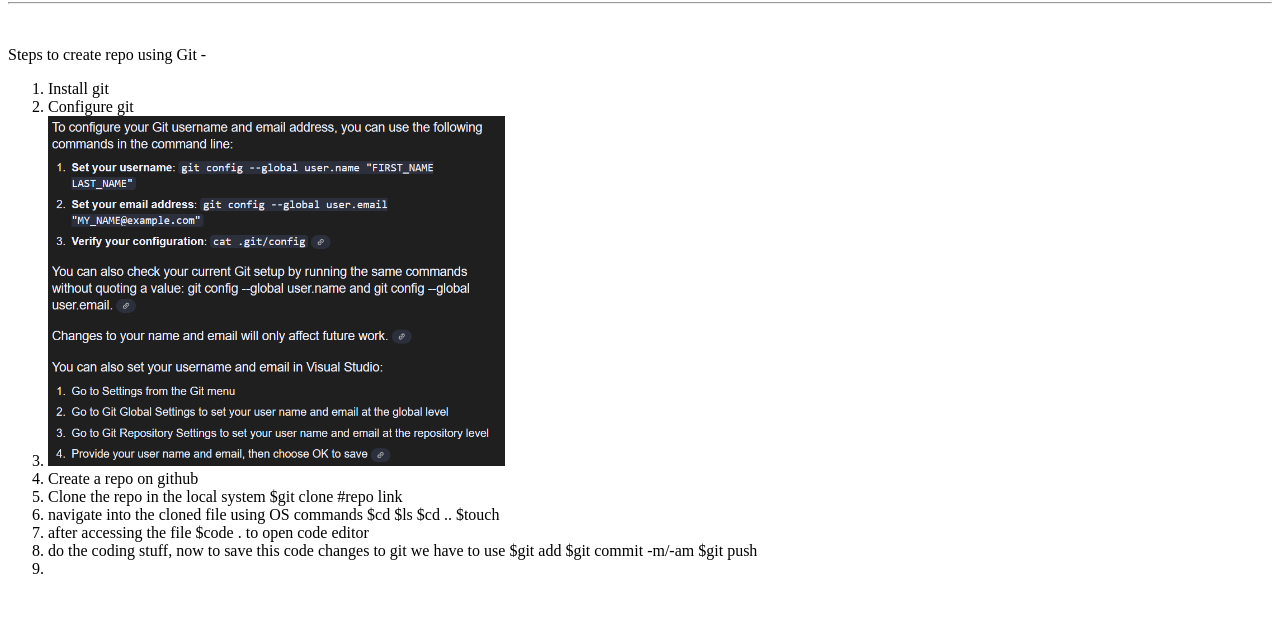
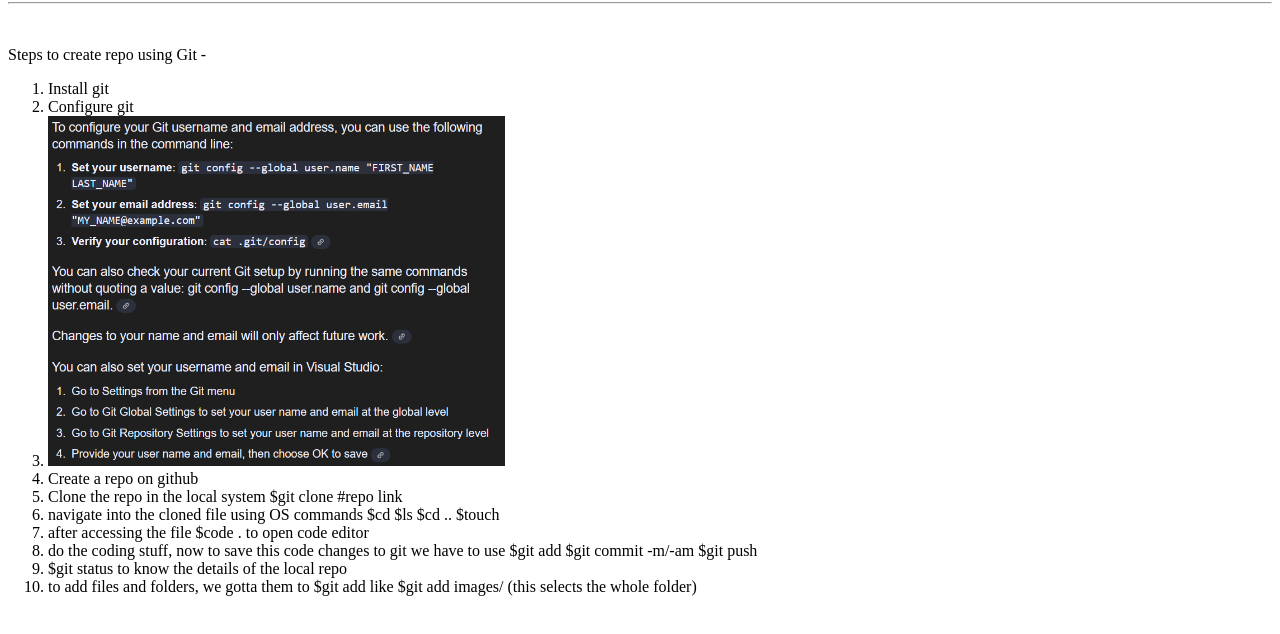
Before and after one commit to G-Nash/Learning_git, a plain HTML site: page index.html in a window 1280 px wide. Shown: the part 88-722 px from the top of the page. Drawn offline with Linux system fonts and the light colour scheme.

Commit message:
till step 10

```diff
--- a/index.html
+++ b/index.html
@@ -20,7 +20,9 @@
         <li>navigate into the cloned file using OS commands $cd $ls $cd .. $touch</li>
         <li>after accessing the file $code . to open code editor</li>
         <li>do the coding stuff, now to save this code changes to git we have to use $git add $git commit -m/-am $git push </li>
-        <li></li>
+        <li>$git status to know the details of the local repo</li>
+        <li>to add files and folders, we gotta them to $git add like $git add images/ (this selects the whole folder)</li>
+
     </ol>
 </body>
 </html>
```
